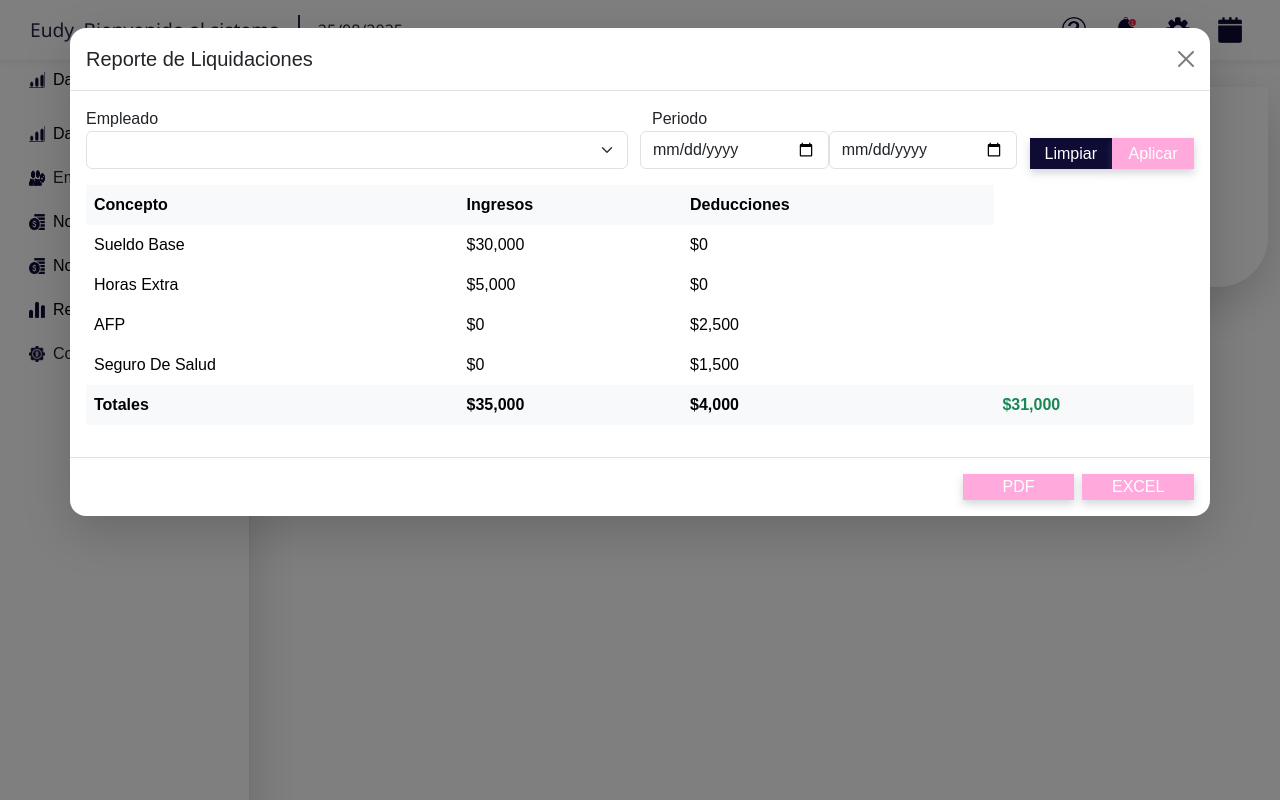
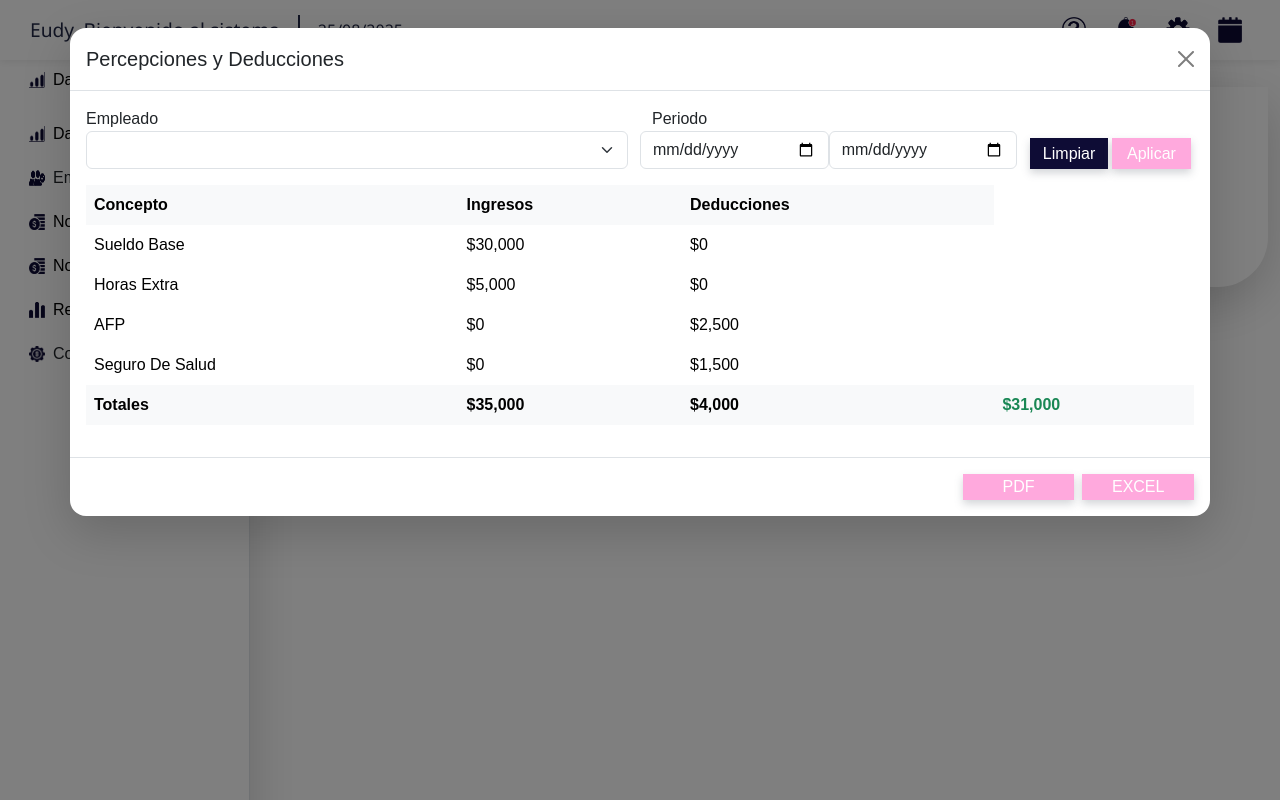
Before and after one commit to ESPARTIMP/esnomina, a PHP site: page /views/Reportes.php in a window 1280 px wide, after a click on "Percenciones y Deducciones". Run offline with PHP 8.4, Linux system fonts and the light colour scheme; lists and menus that the app fills with data are empty.

Commit message:
Update modal titles and improve button styling in CSS

```diff
--- a/assets/css/card-reporte.css
+++ b/assets/css/card-reporte.css
@@ -9,7 +9,7 @@
 }
 
 .btn-limpiar{
-
+ margin-right: 2%;
  width: 50%;
  height: 50%;
  margin-left:0.3%;
@@ -23,7 +23,7 @@
 }
 
 .btn-aplicar{
-
+ margin-right: 2%;
  width: 50%;
  height: 50%;
  margin-left:0.3%;
@@ -37,7 +37,6 @@
 }
 
 .btn-pdf{
-
  width:10%;
  height: 50%;
  background: #FFA9DD;
@@ -47,3 +46,10 @@
  transition: all 0.3s ease;
 
 }
+
+.modal-personalizado{
+
+
+    background-color:#E7EFFD ;
+
+}
--- a/views/Modal/ModalPercepcionesDeducciones.php
+++ b/views/Modal/ModalPercepcionesDeducciones.php
@@ -3,11 +3,11 @@
   <div class="modal-dialog modal-xl">
     <div class="modal-content rounded-4 border-0 shadow-lg">
       <div class="modal-header">
-        <h5 class="modal-title">Reporte de Liquidaciones</h5>
+        <h5 class="modal-title">Percepciones y Deducciones</h5>
         <button type="button" class="btn-close" data-bs-dismiss="modal"></button>
       </div>
 
-      <div class="modal-body">
+      <div class="modal-body ">
         <!-- Filtros -->
         <div class="row mb-3">
           <div class="col-md-6">
@@ -17,13 +17,13 @@
           <div class="col-md-4">
             <div class="row">
                 <label>Periodo</label>
-                <input type="date" class="form-control d-inline w-50">
-                <input type="date" class="form-control d-inline w-50">
+                <input type="date" class="form-control d-inline w-50 input-personalizados">
+                <input type="date" class="form-control d-inline w-50 input-personalizados">
             </div>
 
           </div>
           <div class="col-md-2 d-flex align-items-end">
-            <button class="btn-limpiar">Limpiar</button>
+            <button class="btn-limpiar mr-1" >Limpiar</button>
             <button class="btn-aplicar">Aplicar</button>
           </div>
         </div>
```
Also changed, not shown: assets/css/modal.css (line endings or trailing spaces).
